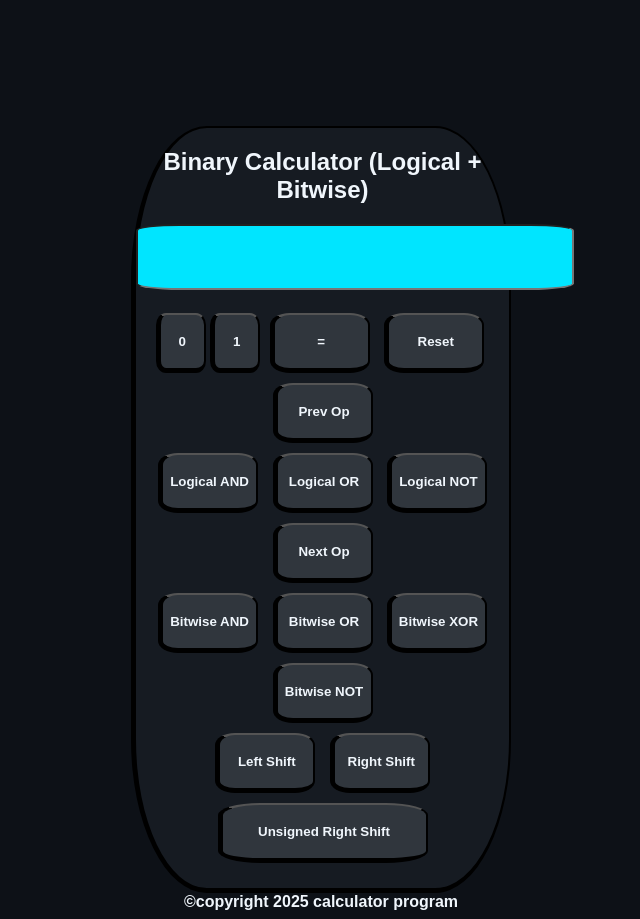
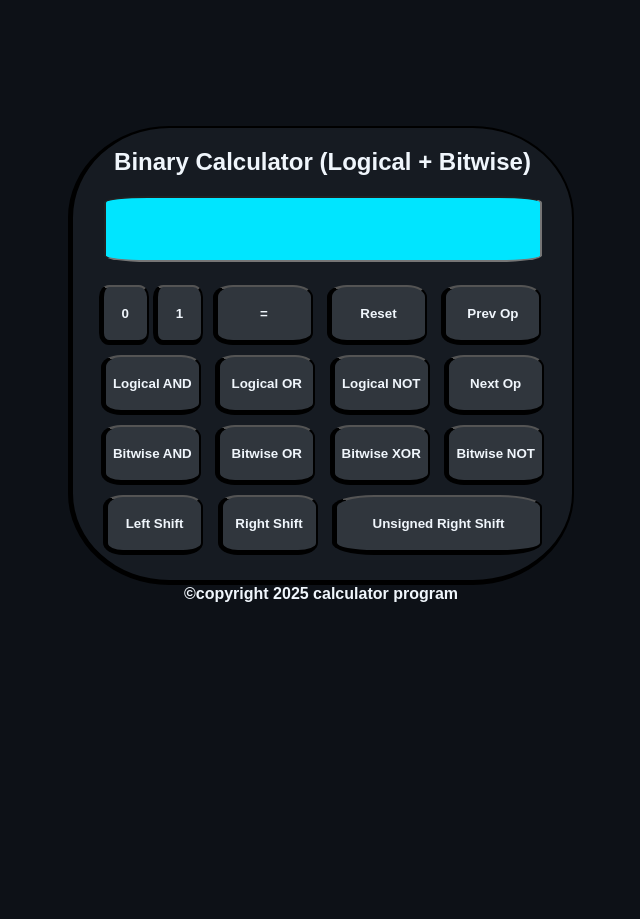
Before and after one commit to rish240103034-commits/binary-calculator-program, a plain HTML site: page index.html in a window 1280 px wide. Shown: the whole page, without its empty margins (319-959 px from the left). After the commit the page ends 800 px from the top, so only its background shows below. Drawn offline with Linux system fonts and the light colour scheme.

Commit message:
Update index.html

```diff
--- a/index.html
+++ b/index.html
@@ -127,7 +127,7 @@ function getequal() {
 
 <body style="text-align:center; font-family:Arial;background-color:#0D1117;">
 
-<div style="color:#F0F6FC;margin-top:10%;background:#161B22;margin-left:35%;margin-right:35%;border:2px solid black;border-left: 5px solid black;border-bottom:5px solid black;border-radius:20%;padding-bottom:20px">
+<div style="color:#F0F6FC;margin-top:10%;background:#161B22;margin-left:30%;margin-right:30%;border:2px solid black;border-left: 5px solid black;border-bottom:5px solid black;border-radius:20%;padding-bottom:20px">
 <h2 >Binary Calculator (Logical + Bitwise)</h2>
 <form onsubmit="return false;">
   <input type="text" id="texty" style="width:430px; height:60px; font-size:20px; text-align:center;background:#00E5FF;border-radius:10%" /><br><br>
```
